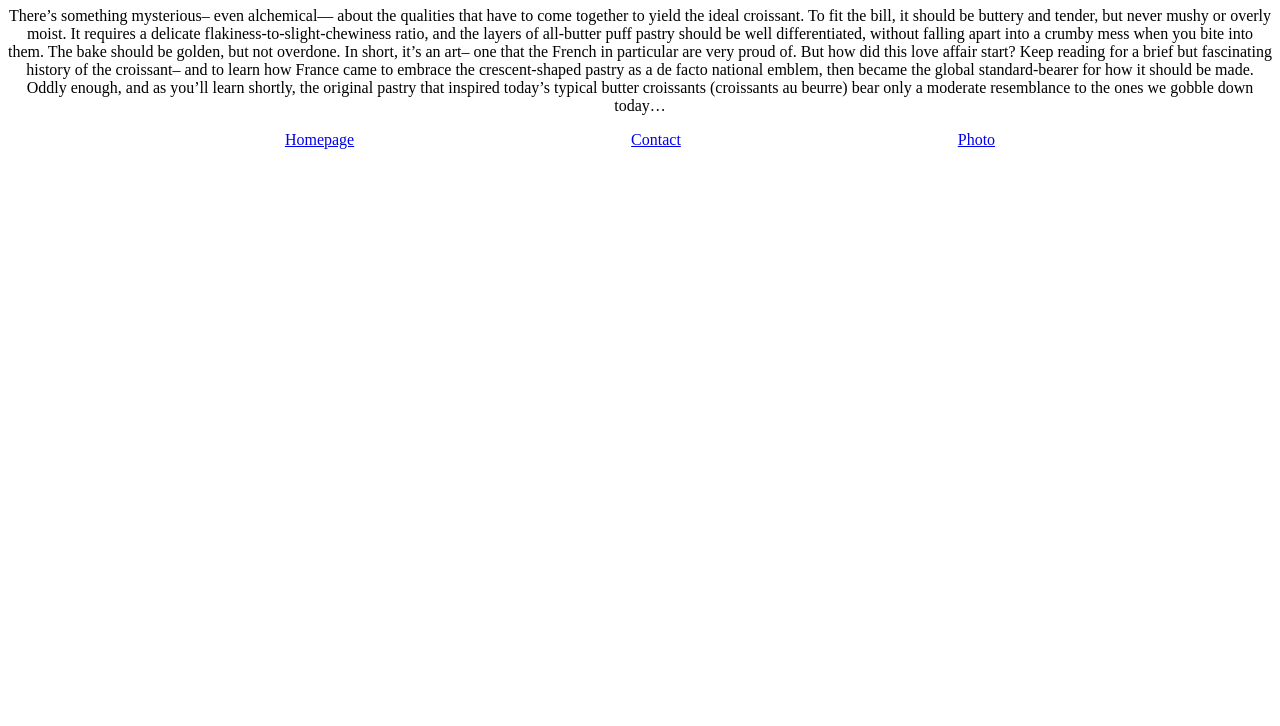
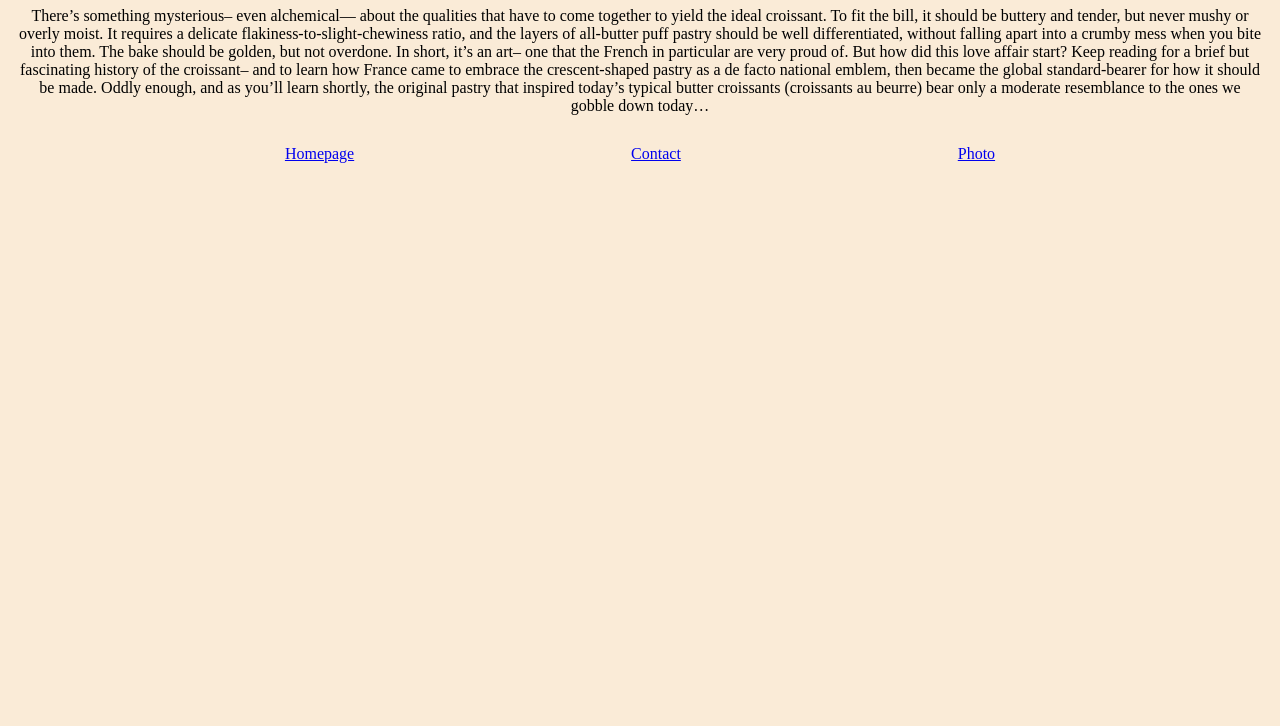
Before and after one commit to KristinaZarubitskaya/Croissant, a plain HTML site: page index.html in a window 1280 px wide. Shown: the part 74-800 px from the top of the page. Drawn offline with Linux system fonts and the light colour scheme.

Commit message:
added background color

```diff
--- a/css/styles.css
+++ b/css/styles.css
@@ -1,12 +1,18 @@
+body {
+  background-color: antiquewhite;
+}
+
 h1 {
   text-align: center;
 }
 
 p {
+  margin: 0 10px;
   text-align: center;
 }
 
 .nav-links {
+  margin-top: 30px;
   display: flex;
   justify-content: space-evenly;
 }
```
